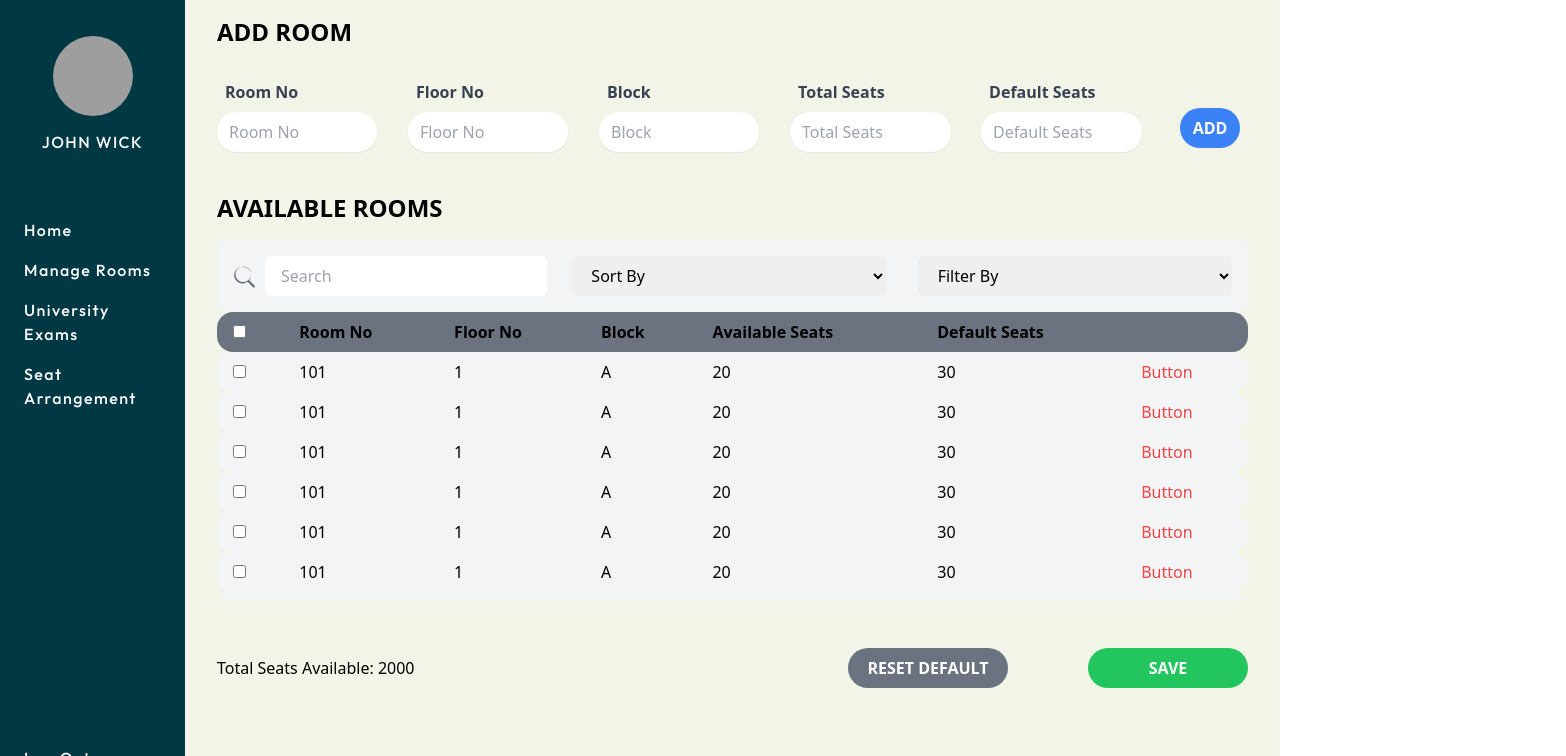
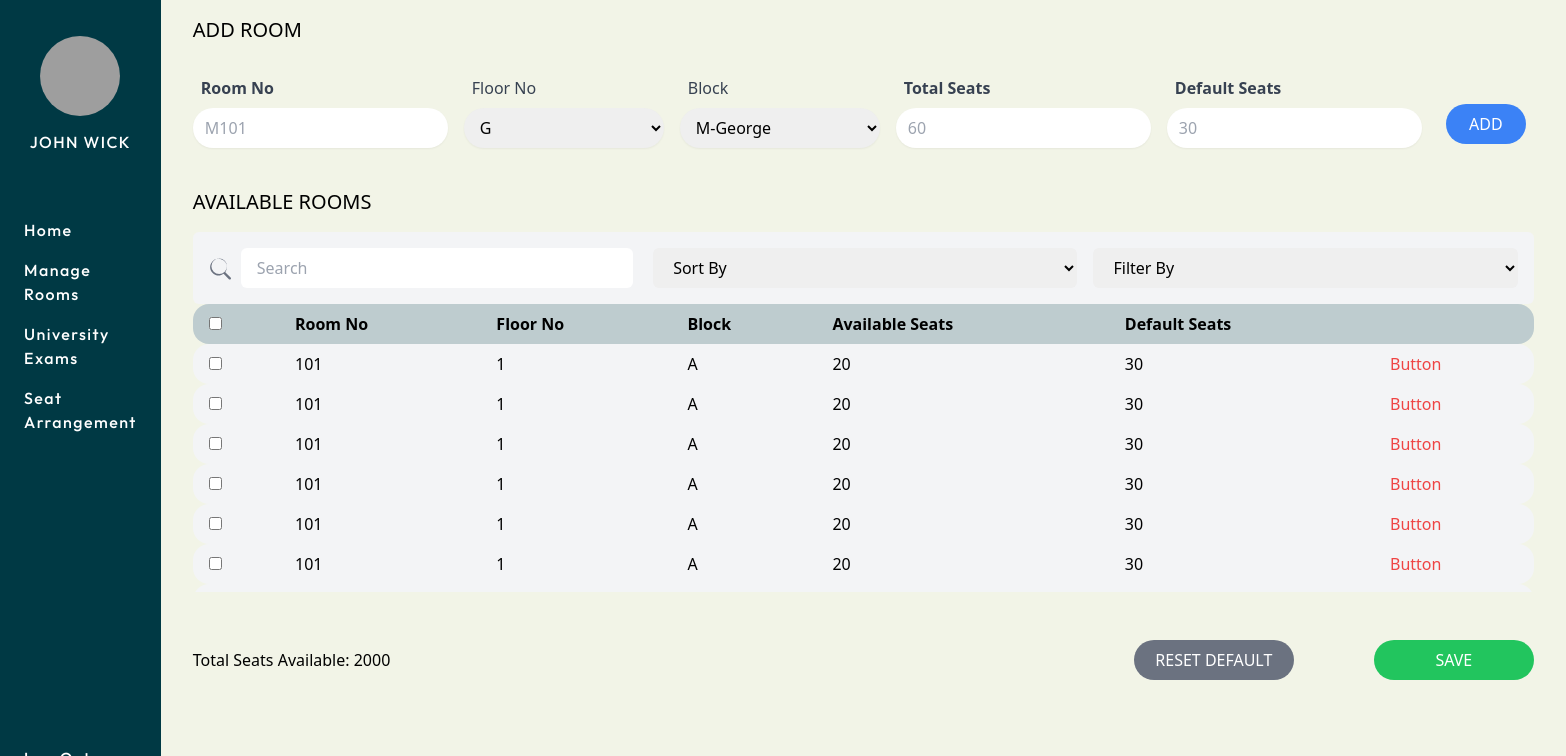
Before and after one commit to Sudhi27Krishna/Exam-Seat-Arrangement-System, a React (Create React App) app: page / in a window 1280 px wide. Shown: the top 756 px of the page, 1566 px wide, since content can reach past the window. Built offline with nearby package versions, Linux system fonts and the light colour scheme; grey boxes are pictures that could not be loaded.

Commit message:
Manage Room page completed

```diff
--- /dev/null
+++ b/src/components/DropDownInput.jsx
@@ -0,0 +1,21 @@
+import React, { useState } from 'react';
+//input as drop down
+export default function DropDownInput(props) {
+    const [selectedOption, setSelectedOption] = useState('');
+    const handleSelectOption = (event) => {
+        setSelectedOption(event.target.value);
+    }
+    return (
+        <div className="flex flex-col mb-2 md:mr-4">
+            <label className="text-gray-700 font-OB mb-2 pl-2" htmlFor={props.id}>{props.title}</label>
+            <select id={props.id} value={selectedOption} onChange={handleSelectOption}
+                className=" h-10 px-3 py-2 rounded-[20px] shadow-sm border-gray-300 min-w-[200px] focus:outline-green-login" >
+                <option value="">{props.default}</option>
+                {props.options.map(option => (
+                    <option key={option} value={option}>{option}</option>
+                ))}
+            </select>
+        </div>
+
+    )
+}
--- a/src/components/Input.jsx
+++ b/src/components/Input.jsx
@@ -1,10 +1,11 @@
 import React from 'react'
-
+//input as textfield
 export default function Input(props) {
     return (
         <div className="flex flex-col mb-2 md:mr-4">
-            <label htmlFor={props.title} className="text-gray-700 font-bold mb-2 pl-2"><span className="whitespace-nowrap">{props.title}</span></label>
-            <input id={props.title} type="text" className="w-11/12 h-10 px-3 py-2 rounded-[20px] shadow-sm border-gray-300" placeholder={props.title} required />
+            <label htmlFor={props.id} className="text-gray-700 font-bold mb-2 pl-2 font-OB"><span className="whitespace-nowrap">{props.title}</span></label>
+            <input id={props.title} type="text" className=" h-10 px-3 py-2 rounded-[20px] shadow-sm border-gray-300 focus:outline-green-login"
+                placeholder={props.placeholder} required />
         </div>
     )
 }
--- a/src/components/ManageRoom.jsx
+++ b/src/components/ManageRoom.jsx
@@ -1,4 +1,5 @@
 import Input from './Input';
+import DropDownInput from './DropDownInput';
 import React from 'react'
 import row from '../row';
 import Row from './Row';
@@ -7,21 +8,21 @@ export default function ManageRoom() {
     return (
         <div className="bg-background flex flex-col flex-grow">
             <div className="px-8 pt-4">
-                <h2 className="text-2xl font-bold mb-8">ADD ROOM</h2>
-                <form className="flex flex-col md:flex-row justify-evenly">
-                    <Input title="Room No" />
-                    <Input title="Floor No" />
-                    <Input title="Block" />
-                    <Input title="Total Seats" />
-                    <Input title="Default Seats" />
-                    <button className="bg-blue-500 hover:bg-blue-400 text-white font-bold py-1 px-2 my-7 mx-2 h-10 w-[5rem] rounded-[20px]" type="submit">ADD</button>
+                <h2 className="text-xl font-OB mb-8">ADD ROOM</h2>
+                <form className="flex flex-col md:flex-row justify-evenly" >
+                    <Input title="Room No" placeholder="M101" required />
+                    <DropDownInput id="branch" title="Floor No" default="G" options={['1', '2', '3', '4', '5']} required />
+                    <DropDownInput id="slot" title="Block" default="M-George" options={['Ramanujan']} required />
+                    <Input title="Total Seats" placeholder="60" required />
+                    <Input title="Default Seats" placeholder="30" required />
+                    <button className="bg-blue-500 hover:bg-blue-400 text-white font-OB py-1 px-2 my-7 mx-2 h-10 w-[5rem] rounded-[20px]" type="submit">ADD</button>
                 </form>
             </div>
             <div className="px-8 py-4">
-                <h2 className="text-2xl font-bold mb-4">AVAILABLE ROOMS</h2>
-                <div className="flex flex-col sm:flex-row items-center justify-between gap-x-4 bg-gray-100 p-4 rounded-md">
+                <h2 className="text-xl font-OB mb-4">AVAILABLE ROOMS</h2>
+                <div className="flex flex-col sm:flex-row items-center justify-between bg-gray-100 p-4 rounded-md">
                     {/* Search Bar */}
-                    <div className="flex items-center w-full sm:w-1/3 mb-2 sm:mb-0">
+                    <div className="flex items-center w-full sm:w-1/3 mb-2 sm:mb-0 sm:mr-10 lg:mr-3 font-OR">
                         <span className="text-gray-500">
                             <svg viewBox="0 0 20 20" fill="currentColor" className="w-6 h-6">
                                 <path
@@ -34,14 +35,14 @@ export default function ManageRoom() {
                         <input
                             type="text"
                             placeholder="Search"
-                            className="ml-2 flex-1 px-4 py-2 rounded-md focus:outline-none focus:ring-2 focus:ring-purple-500"
+                            className="ml-2 flex-1 px-4 py-2 rounded-md focus:outline-none focus:ring-2 focus:ring-green-login"
                         />
                     </div>
 
                     {/* Sort By Dropdown */}
-                    <div className="w-full sm:w-1/3 sm:mx-2 mb-2 sm:mb-0">
+                    <div className="w-full sm:w-1/3 sm:mx-2 mb-2 sm:mb-0 font-OR">
                         <select
-                            className="w-full px-4 py-2 rounded-md focus:outline-none focus:ring-2 focus:ring-purple-500"
+                            className="min-h-[40px] w-full px-4 py-2 rounded-md focus:outline-none focus:ring-2 focus:ring-green-login"
                             defaultValue=""
                         >
                             <option value="" disabled hidden>
@@ -57,7 +58,7 @@ export default function ManageRoom() {
                     {/* Filter By Dropdown */}
                     <div className="w-full sm:w-1/3 sm:ml-2">
                         <select
-                            className="w-full px-4 py-2 rounded-md focus:outline-none focus:ring-2 focus:ring-purple-500"
+                            className="min-h-[40px] w-full px-4 py-2 rounded-md focus:outline-none focus:ring-2 focus:ring-green-login font-OR"
                             defaultValue=""
                         >
                             <option value="" disabled hidden>
@@ -72,7 +73,7 @@ export default function ManageRoom() {
                 <div className="h-72 overflow-y-scroll">
                     <table className="table-auto w-full">
                         <thead className="sticky top-0">
-                            <tr className="bg-gray-500">
+                            <tr className="bg-grey-all font-OB">
                                 <th className="text-left px-4 py-2 rounded-tl-2xl rounded-bl-2xl"><input type="checkbox" /></th>
                                 <th className="text-left px-4 py-2"><span className="whitespace-nowrap">Room No</span></th>
                                 <th className="text-left px-4 py-2"><span className="whitespace-nowrap">Floor No</span></th>
@@ -92,11 +93,11 @@ export default function ManageRoom() {
             <div className="px-8 py-4 mt-4">
                 <div className="flex flex-row justify-between items-center">
                     <div>
-                        <p>Total Seats Available: 2000</p>
+                        <p className="font-OR">Total Seats Available: 2000</p>
                     </div>
                     <div className="flex flex-row gap-20">
-                        <button className="bg-gray-500 hover:bg-gray-400 text-white font-bold h-10 w-[10rem] rounded-[20px]" type="submit">RESET DEFAULT</button>
-                        <button className="bg-green-500 hover:bg-green-400 text-white font-bold h-10 w-[10rem] rounded-[20px]" type="submit">SAVE</button>
+                        <button className="bg-gray-500 hover:bg-gray-400 text-white font-OB h-10 w-[10rem] rounded-[20px]" type="submit">RESET DEFAULT</button>
+                        <button className="bg-green-500 hover:bg-green-400 text-white font-OB h-10 w-[10rem] rounded-[20px]" type="submit">SAVE</button>
                     </div>
                 </div>
             </div>
```
